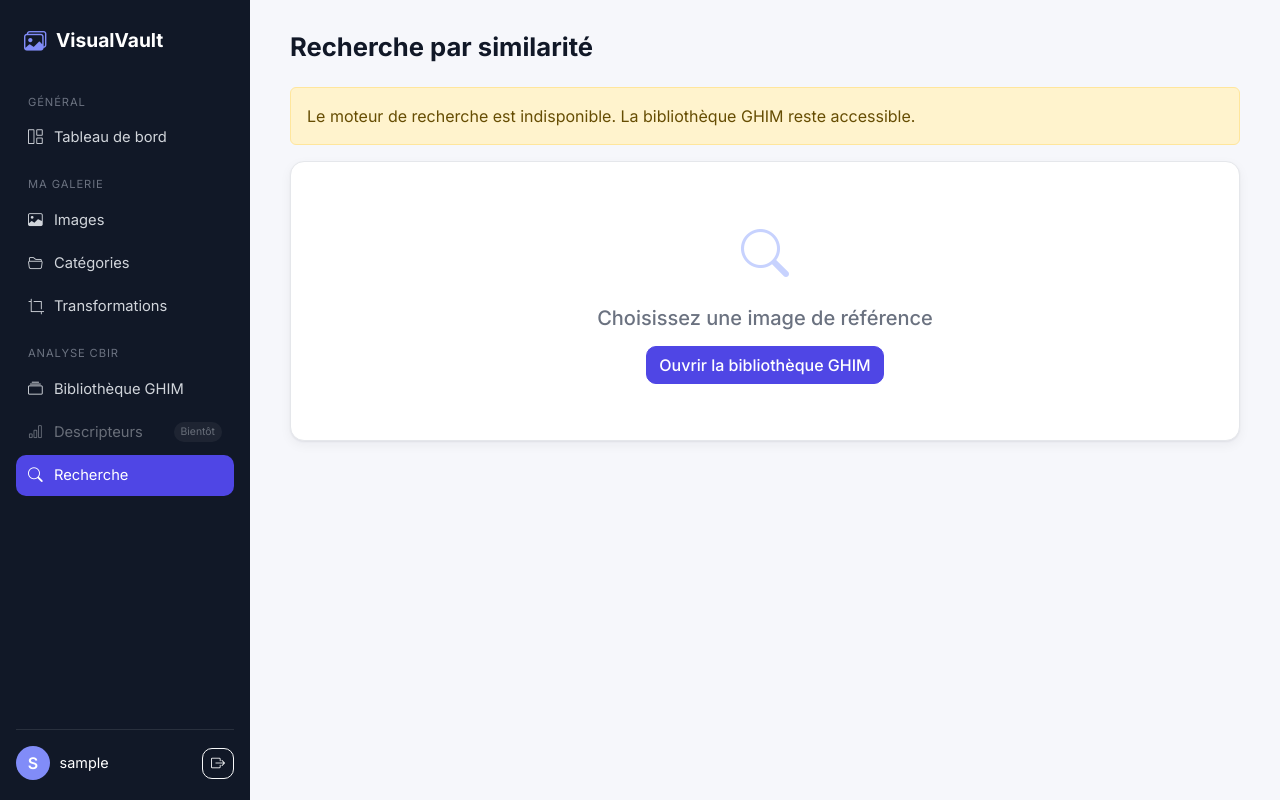
After one commit to ElMansouriAya/CBIR_Project, a Flask app: page /recherche/ in a window 1280 px wide. The commit adds this page. Run offline with Flask 3, Linux system fonts and the light colour scheme; the visitor is signed in with stand-in values (Sample User, id 1).

Commit message:
Recherche par similarité, feedback et compteur

```diff
--- a/backend/app.py
+++ b/backend/app.py
@@ -45,12 +45,14 @@ def create_app():
     from backend.routes.categories import categories_bp
     from backend.routes.transform import transform_bp
     from backend.routes.dataset import dataset_bp
+    from backend.routes.similarity import similarity_bp
     app.register_blueprint(auth_bp)
     app.register_blueprint(main_bp)
     app.register_blueprint(gallery_bp)
     app.register_blueprint(categories_bp)
     app.register_blueprint(transform_bp)
     app.register_blueprint(dataset_bp)
+    app.register_blueprint(similarity_bp)
 
     # API de recherche de C (monte si le code de C et les features de B existent)
     register_search_api(app)
@@ -63,7 +65,11 @@ def create_app():
 def register_search_api(app):
     """Monte l'API de recherche de C (contrat, section 7).
     L'app démarre même si le code de C ou les features de B sont absents."""
-    from flask_login import login_required
+    from flask import request
+    from flask_login import current_user, login_required
+    from sqlalchemy.dialects.sqlite import insert
+    from backend.models import SearchCount
+
     try:
         from backend.services.loader import load_engine
         from backend.routes.search_routes import create_search_blueprint
@@ -72,6 +78,24 @@ def register_search_api(app):
         bp = create_search_blueprint(
             engine, normalizer=normalizer, auth_decorators=[login_required]
         )
+
+        @bp.after_request
+        def count_successful_search(response):
+            if (
+                request.endpoint == f"{bp.name}.searchresource"
+                and request.method == "POST"
+                and response.status_code == 200
+                and current_user.is_authenticated
+            ):
+                # Une seule écriture SQLite, même si deux recherches aboutissent en parallèle.
+                counter = insert(SearchCount).values(user_id=current_user.id, total=1)
+                db.session.execute(counter.on_conflict_do_update(
+                    index_elements=[SearchCount.user_id],
+                    set_={"total": SearchCount.total + 1},
+                ))
+                db.session.commit()
+            return response
+
         app.register_blueprint(bp, url_prefix="/api")
     except (ImportError, FileNotFoundError, ValueError) as e:
         log.warning("API de recherche non montée : %s", e)
--- a/backend/models.py
+++ b/backend/models.py
@@ -15,6 +15,11 @@ class User(UserMixin, db.Model):
 
     def check_password(self, password):
         return check_password_hash(self.password_hash, password)
+
+
+class SearchCount(db.Model):
+    user_id = db.Column(db.Integer, db.ForeignKey("user.id"), primary_key=True)
+    total = db.Column(db.Integer, nullable=False)
 
 
 class Category(db.Model):
--- /dev/null
+++ b/backend/routes/similarity.py
@@ -0,0 +1,26 @@
+from flask import Blueprint, abort, current_app, render_template, url_for
+from flask_login import login_required
+
+from backend.extensions import db
+from backend.models import Image
+
+similarity_bp = Blueprint("similarity", __name__, url_prefix="/recherche")
+
+
+@similarity_bp.get("/")
+@similarity_bp.get("/<int:image_id>")
+@login_required
+def index(image_id=None):
+    image = None
+    if image_id is not None:
+        if not 0 < image_id < 2**63:
+            abort(404)
+        image = db.one_or_404(db.select(Image).filter_by(id=image_id, is_dataset=True))
+
+    search_endpoint = "cbir_search.searchresource"
+    search_url = (
+        url_for(search_endpoint) if search_endpoint in current_app.view_functions else None
+    )
+    feedback_url = url_for("cbir_search.feedbackresource") if search_url else None
+    return render_template("similarity.html", image=image,
+                           search_url=search_url, feedback_url=feedback_url)
--- a/frontend/static/css/style.css
+++ b/frontend/static/css/style.css
@@ -131,6 +131,7 @@ a:hover { color: var(--vv-primary-dark); }
 .tile-name { font-size: .78rem; overflow: hidden; text-overflow: ellipsis; white-space: nowrap; }
 .tile-overlay a { color: #fff; font-size: 1.05rem; }
 @media (hover: none) { .tile-check, .tile-overlay { opacity: 1; } }
+.similarity-card:has(input:checked) { border-color: var(--vv-primary); }
 /* ===== Arbre de catégories ===== */
 .cat-tree, .cat-tree ul { list-style: none; margin: 0; padding: 0; }
 .cat-tree ul { margin-left: 1.1rem; padding-left: .9rem; border-left: 2px solid var(--vv-border); }
--- a/frontend/templates/base.html
+++ b/frontend/templates/base.html
@@ -59,7 +59,9 @@
         <i class="bi bi-collection"></i> Bibliothèque GHIM
       </a>
       <span class="side-link disabled"><i class="bi bi-bar-chart"></i> Descripteurs <em class="soon">Bientôt</em></span>
-      <span class="side-link disabled"><i class="bi bi-search"></i> Recherche <em class="soon">Bientôt</em></span>
+      <a class="side-link {{ 'active' if ep == 'similarity.index' }}" href="{{ url_for('similarity.index') }}"{% if ep == 'similarity.index' %} aria-current="page"{% endif %}>
+        <i class="bi bi-search"></i> Recherche
+      </a>
     </nav>
 
     <div class="side-user">
--- a/frontend/templates/dashboard.html
+++ b/frontend/templates/dashboard.html
@@ -40,7 +40,7 @@
     <div class="card-soft stat-card">
       <div class="stat-icon"><i class="bi bi-search"></i></div>
       <div>
-        <div class="stat-value">0</div>
+        <div class="stat-value">{{ n_searches }}</div>
         <div class="stat-label">Recherches</div>
       </div>
     </div>
--- a/frontend/templates/dataset.html
+++ b/frontend/templates/dataset.html
@@ -36,6 +36,8 @@
         <div class="small fw-semibold text-truncate" title="{{ image.filename }}">{{ image.filename }}</div>
         <div class="small text-muted text-truncate">{{ image.dataset_category }}</div>
       </figcaption>
+      <a class="btn btn-outline-primary btn-sm w-100 mt-2"
+         href="{{ url_for('similarity.index', image_id=image.id) }}">Trouver des images similaires</a>
     </figure>
   </div>
   {% endfor %}
--- /dev/null
+++ b/frontend/templates/similarity.html
@@ -0,0 +1,95 @@
+{% extends "base.html" %}
+{% block title %}Recherche par similarité · VisualVault{% endblock %}
+{% block content %}
+<div class="page-header">
+  <h1 class="page-title">Recherche par similarité</h1>
+  {% if image %}
+  <a class="btn btn-outline-secondary btn-sm" href="{{ url_for('dataset.index') }}">
+    Changer d’image
+  </a>
+  {% endif %}
+</div>
+
+{% if not search_url %}
+<p class="alert alert-warning" role="status">Le moteur de recherche est indisponible. La bibliothèque GHIM reste accessible.</p>
+{% endif %}
+
+{% if image %}
+{% set image_url = url_for('dataset.serve', image_id=image.id) %}
+<div class="card-soft mb-4">
+  <div class="row g-3 align-items-center">
+    <div class="col-4 col-sm-3 col-lg-2">
+      <a class="d-block tile bg-light shadow-none" href="{{ image_url }}">
+        <img class="object-fit-contain" src="{{ image_url }}" alt="{{ image.filename }}">
+      </a>
+    </div>
+    <div class="col">
+      <h2 class="h6 text-muted">Image requête</h2>
+      <p class="fw-semibold text-break mb-1">{{ image.filename }}</p>
+      <p class="small text-muted mb-0">{{ image.dataset_category }}</p>
+      {% if search_url %}
+      <button class="btn btn-outline-primary btn-sm mt-3" type="button" id="similarity-restart">
+        Relancer la recherche
+      </button>
+      {% endif %}
+    </div>
+  </div>
+</div>
+
+{% if search_url %}
+<section id="similarity-search" aria-labelledby="similarity-heading"
+         data-query-id="{{ image.id }}" data-search-url="{{ search_url }}"
+         data-feedback-url="{{ feedback_url }}"
+         data-image-url="{{ url_for('dataset.serve', image_id=0) }}">
+  <div class="d-flex align-items-center gap-3 mb-2">
+    <h2 class="h5 mb-0" id="similarity-heading">Résultats</h2>
+    <span class="small fw-semibold text-primary" id="similarity-iteration" hidden></span>
+  </div>
+  <p class="text-muted" id="similarity-status" role="status"></p>
+  <form id="similarity-feedback">
+    <fieldset disabled>
+      <div class="card-soft mb-3 py-2" id="similarity-feedback-controls" hidden>
+        <div class="d-flex align-items-center justify-content-between flex-wrap gap-2">
+          <p class="small text-muted mb-0">Marquez les images pertinentes pour affiner la recherche.</p>
+          <button class="btn btn-primary btn-sm" type="submit" disabled>Relancer avec la sélection</button>
+        </div>
+      </div>
+      <div class="row row-cols-2 row-cols-md-3 row-cols-xl-5 g-3" id="similarity-results"></div>
+    </fieldset>
+  </form>
+  <noscript><p class="alert alert-info">Activez JavaScript pour lancer la recherche.</p></noscript>
+</section>
+<template id="similarity-card">
+  <div class="col">
+    <div class="card-soft similarity-card p-2 h-100">
+      <a class="d-block tile bg-light shadow-none" data-full-image>
+        <img class="object-fit-contain" loading="lazy">
+        <span class="position-absolute top-50 start-50 translate-middle w-100 text-center small text-muted"
+              data-missing hidden>JPEG indisponible</span>
+      </a>
+      <div class="px-1 pt-2">
+        <div class="small fw-semibold text-break" data-category></div>
+        <div class="small text-muted" data-distance hidden></div>
+        <label class="form-check small mt-2 mb-0">
+          <input class="form-check-input" type="checkbox" name="relevant">
+          Pertinente
+        </label>
+      </div>
+    </div>
+  </div>
+</template>
+{% endif %}
+{% else %}
+<div class="card-soft empty-state">
+  <i class="bi bi-search" aria-hidden="true"></i>
+  <h2 class="h5 mt-3">Choisissez une image de référence</h2>
+  <a class="btn btn-primary mt-2" href="{{ url_for('dataset.index') }}">Ouvrir la bibliothèque GHIM</a>
+</div>
+{% endif %}
+{% endblock %}
+
+{% block scripts %}
+{% if search_url and image %}
+<script defer src="{{ url_for('static', filename='js/similarity.js', v=asset_v('js/similarity.js')) }}"></script>
+{% endif %}
+{% endblock %}
```
Also changed, not shown: backend/routes/main.py (+5 -2 lines), frontend/static/js/similarity.js (added, +118 -0 lines), tests/test_search_count.py (added, +68 -0 lines), tests/test_similarity.py (added, +72 -0 lines), README.md.
